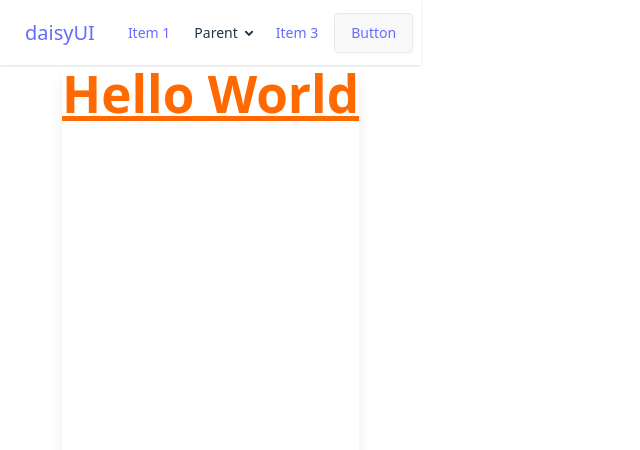
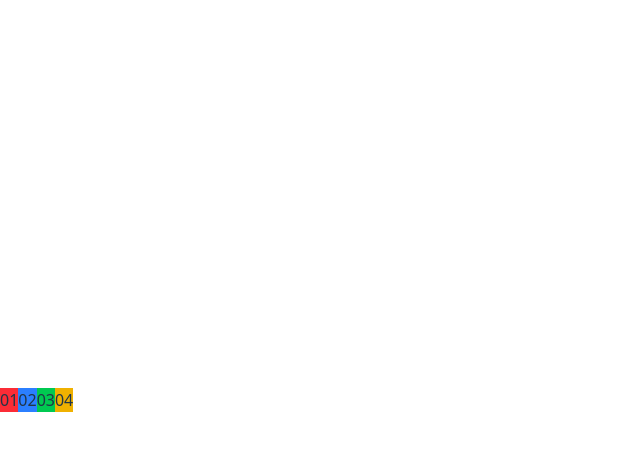
Before and after one commit to HamzaAmir97/Travel_Agency, a React (Vite) app: page / in a window 1280 px wide. Shown: the top 450 px of the page, without its empty margins (0-640 px from the left). Built offline with nearby package versions, Linux system fonts and the light colour scheme.

Commit message:
add  STYLE

```diff
--- a/src/App.css
+++ b/src/App.css
@@ -1,12 +1,8 @@
 @import "tailwindcss";
 @plugin "daisyui";
 
-#root {
-  max-width: fit-content;
-  margin: 0 ;
- align-items: center;
 
-}
+
 
 .logo {
   height: 6em;
--- a/src/App.tsx
+++ b/src/App.tsx
@@ -7,11 +7,12 @@ function App() {
   return (
     <>
    {/* <Navbar /> */}
-     <div className='flex flex-col  items-center h-screen'>
-      <Navbar />
-     <h1 className=' flex-1 text-3xl  text-orange-500 shadow-lg shadow-orange-500/50S font-bold underline'>Hello World</h1>
-
-     </div>
+   <div className="nav flex flex-row">
+  <div className="basis-3xs w-100px h-100px bg-red-500">01</div>
+  <div className="basis-2xs w-100px h-100px bg-blue-500">02</div>
+  <div className="basis-xs w-100px h-100px bg-green-500">03</div>
+  <div className="basis-sm w-100px h-100px bg-yellow-500">04</div>
+</div>
     </>
   )
 }
```
